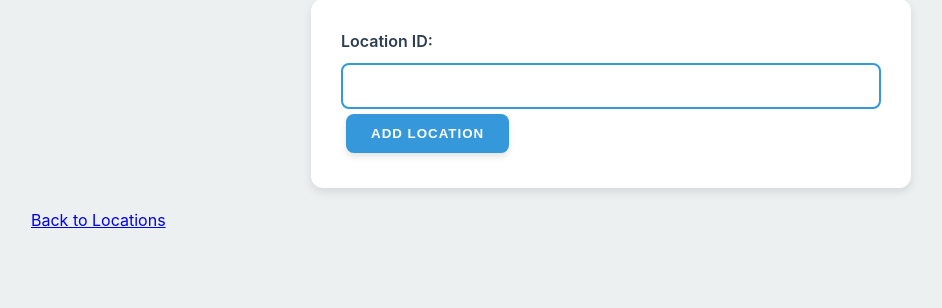
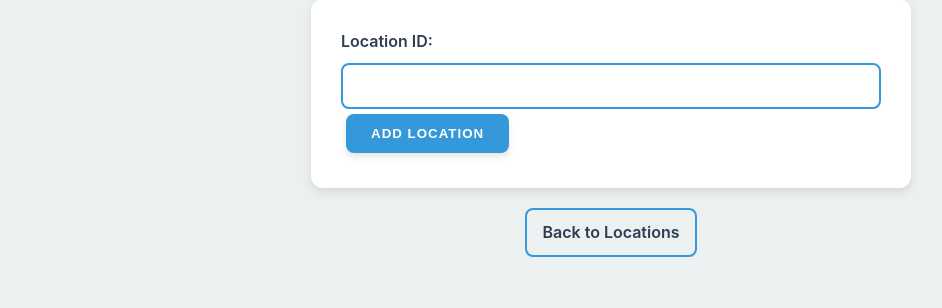
Before and after one commit to UsmanHameed20030505/CRUD-APP.JS, a Python web app: template templates/add_location.html in a window 1280 px wide. Shown: the part 274-582 px from the top of the page, without its empty margins (29-971 px from the left). Run offline with Jinja, Linux system fonts and the light colour scheme; the template is opened without the code that fills it, so the values that code supplies are empty.

Commit message:
Update view.css

```diff
--- a/static/view.css
+++ b/static/view.css
@@ -129,3 +129,29 @@ button:hover, .btn:hover {
     transform: translateY(-3px);
     box-shadow: 0 6px 8px rgba(0, 0, 0, 0.15);
 }
+.edit-btn {
+    background-color: var(--success-color);
+}
+
+.delete-btn {
+    background-color: var(--danger-color);
+}
+
+/* Navigation Styling */
+nav {
+    text-align: center;
+    margin: 20px 0;
+}
+
+nav a {
+    display: inline-block;
+    text-decoration: none;
+    color: var(--primary-color);
+    font-weight: 600;
+    padding: 10px 15px;
+    border-radius: 8px;
+    transition: all 0.3s ease;
+    background-color: transparent;
+    border: 2px solid var(--accent-color);
+    margin: 0 10px;
+}
```
